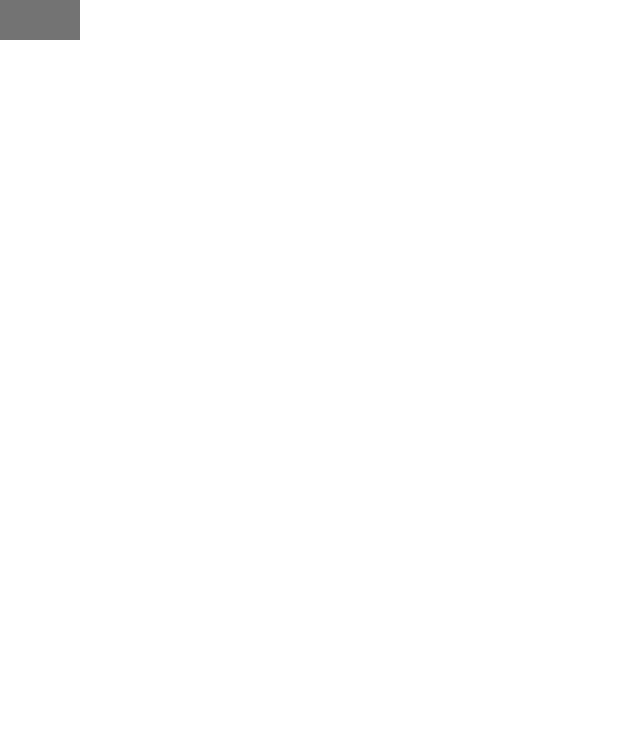
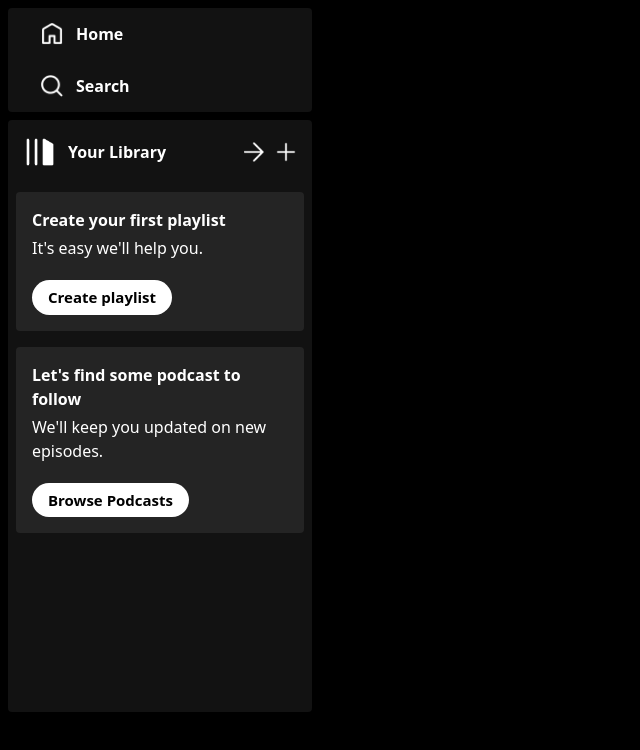
Before and after one commit to Dhaliyanoushad/spotify-clone, a React (Vite) app: page / in a window 1280 px wide. Shown: the top 750 px of the page, without its empty margins (0-640 px from the left). Built offline with nearby package versions, Linux system fonts and the light colour scheme.

Commit message:
Sidebar component.

```diff
--- a/src/App.jsx
+++ b/src/App.jsx
@@ -1,7 +1,15 @@
 import React from "react";
+import Sidebar from "./components/Sidebar";
+import Player from "./components/Player";
 
 const App = () => {
-  return <div className="w-20 h-10 bg-neutral-500"></div>;
+  return (
+    <div className="h-screen bg-black">
+      <div className="h-[90%] flex">
+        <Sidebar />
+      </div>
+    </div>
+  );
 };
 
 export default App;
--- /dev/null
+++ b/src/components/Sidebar.jsx
@@ -0,0 +1,47 @@
+import React from "react";
+import { assets } from "../assets/assets";
+
+const Sidebar = () => {
+  return (
+    <div className="w-[25%] h-full p-2 flex-col gap-2 text-white hidden lg:flex">
+      <div className="bg-[#121212] h-[15%] rounded flex flex-col justify-around">
+        <div className="flex items-center gap-3 pl-8 cursor-pointer">
+          <img className="w-6" src={assets.home_icon} alt="" />
+          <p className="font-bold">Home</p>
+        </div>
+        <div className="flex items-center gap-3 pl-8 cursor-pointer">
+          <img className="w-6" src={assets.search_icon} alt="" />
+          <p className="font-bold">Search</p>
+        </div>
+      </div>
+      <div className="bg-[#121212] h-[85%] rounded">
+        <div className="p-4 flex items-center justify-between">
+          <div className="flex items-center gap-3">
+            <img className="w-8" src={assets.stack_icon} alt="" />
+            <p className="font-semibold">Your Library</p>
+          </div>
+          <div className="flex items-center gap-3">
+            <img className="w-5" src={assets.arrow_icon} alt="" />
+            <img className="w-5" src={assets.plus_icon} alt="" />
+          </div>
+        </div>
+        <div className="p-4 bg-[#242424] m-2 rounded font-semibold flex flex-col items-start justify-start gap-1 pl-4">
+          <h1>Create your first playlist</h1>
+          <p className="font-light">It's easy we'll help you.</p>
+          <button className="px-4 py-1.5 bg-white text-[15px] text-black rounded-full mt-4">
+            Create playlist
+          </button>
+        </div>
+        <div className="p-4 bg-[#242424] m-2 rounded font-semibold flex flex-col items-start justify-start gap-1 pl-4 mt-4">
+          <h1>Let's find some podcast to follow</h1>
+          <p className="font-light">We'll keep you updated on new episodes.</p>
+          <button className="px-4 py-1.5 bg-white text-[15px] text-black rounded-full mt-4">
+            Browse Podcasts
+          </button>
+        </div>
+      </div>
+    </div>
+  );
+};
+
+export default Sidebar;
```
